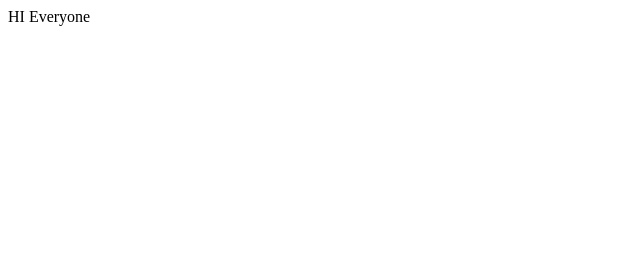
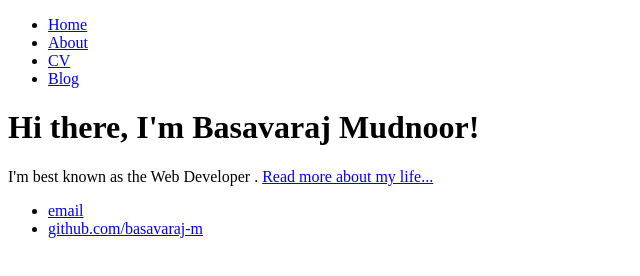
Before and after one commit to Basavaraj-m/basavaraj-m.github.io, a plain HTML site: page index.html in a window 1280 px wide. Shown: the whole page, without its empty margins (0-640 px from the left). Drawn offline with Linux system fonts and the light colour scheme.

Commit message:
Update index.html

```diff
--- a/index.html
+++ b/index.html
@@ -1 +1,28 @@
-HI Everyone
+<!DOCTYPE html>
+<html>
+	<head>
+		<title>Basavaraj Mudnoor</title>
+	</head>
+	<body>
+		<nav>
+    		<ul>
+        		<li><a href="/">Home</a></li>
+	        	<li><a href="/about">About</a></li>
+        		<li><a href="/cv">CV</a></li>
+        		<li><a href="/blog">Blog</a></li>
+    		</ul>
+		</nav>
+		<div class="container">
+    		<div class="blurb">
+        		<h1>Hi there, I'm Basavaraj Mudnoor!</h1>
+				<p>I'm best known as the Web Developer . <a href="/about">Read more about my life...</a></p>
+    		</div><!-- /.blurb -->
+		</div><!-- /.container -->
+		<footer>
+    		<ul>
+        		<li><a href="mailto:mbbasavaraj28@gmail.com">email</a></li>
+        		<li><a href="https://github.com/basavaraj-m">github.com/basavaraj-m</a></li>
+			</ul>
+		</footer>
+	</body>
+</html>
```
